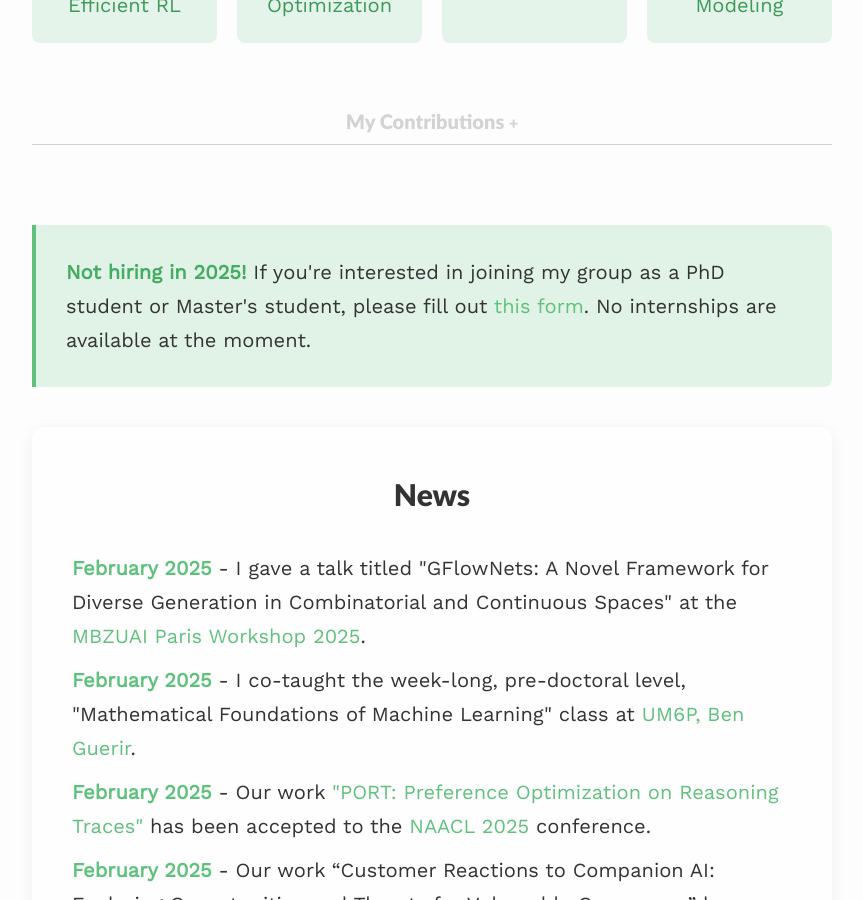
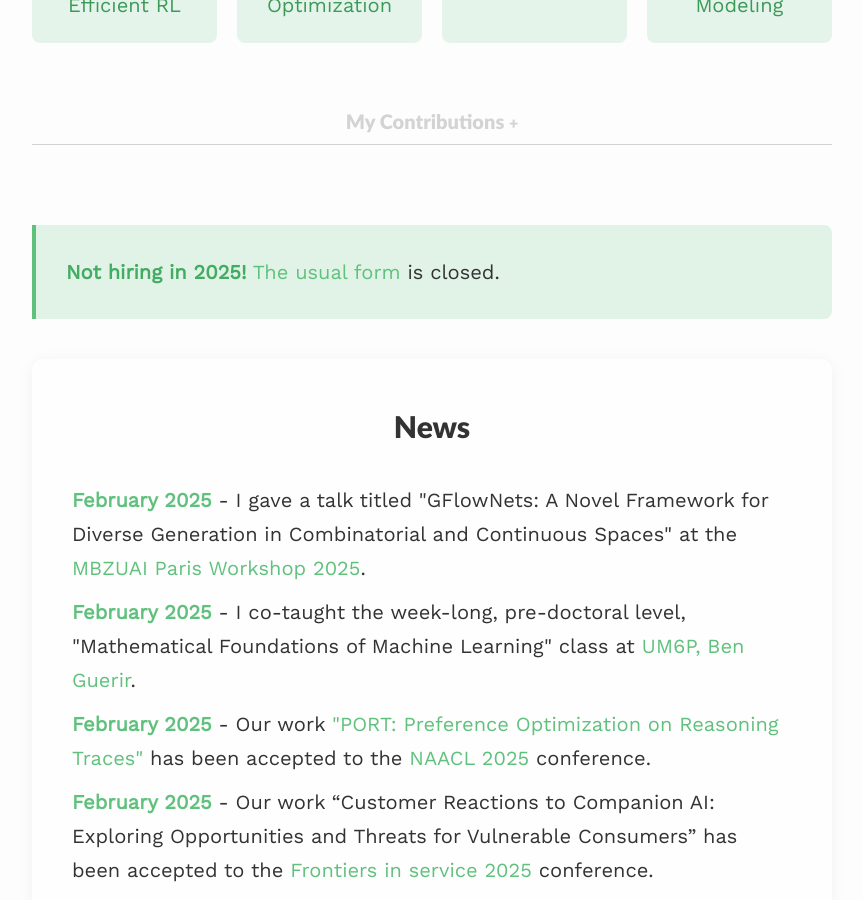
Before and after one commit to saleml/saleml.github.io, a Jekyll site: the page built from index.md, in a window 1280 px wide and 900 px high, scrolled down 938 px. Shown: the whole window, without its empty margins (208-1071 px from the left). Built offline with Jekyll 4.4.1, drawn with Linux system fonts in a browser that asks for light colours; nearby versions of some CDN libraries.

Commit message:
Update index.md

```diff
--- a/index.md
+++ b/index.md
@@ -54,7 +54,7 @@ published: true
 
   <div class="highlight-box">
     <span class="highlight-text"><b>Not hiring in 2025!</b></span>
-    If you're interested in joining my group as a PhD student or Master's student, please fill out <a href="https://forms.gle/y8pgujVkaVeV5kVm7">this form</a>. No internships are available at the moment.
+    <a href="https://forms.gle/y8pgujVkaVeV5kVm7">The usual form</a> is closed.
   </div>
 
 <div class="news" style="margin-top: 2em;">
```
